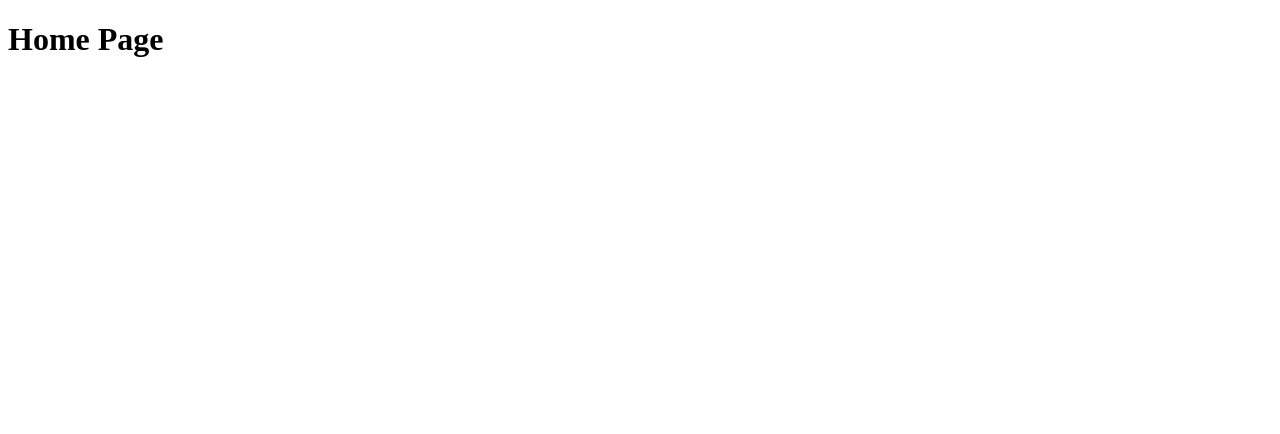
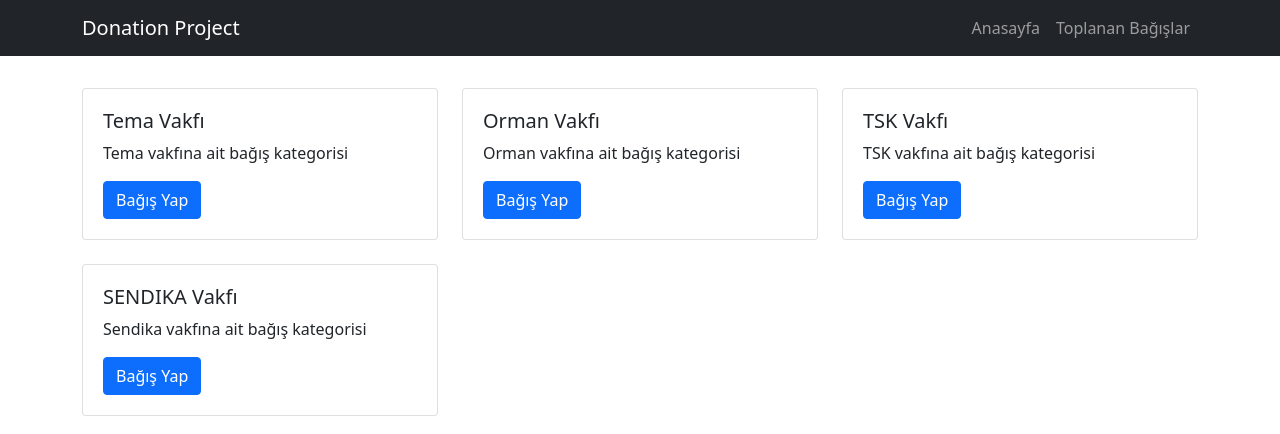
Before and after one commit to codeunlu/donation-project, a React (Create React App) app: page / in a window 1280 px wide. Shown: the top 434 px of the page. Built offline with nearby package versions, Linux system fonts and the light colour scheme; data requests are answered from the project's data file.

Commit message:
Anasayfa da kategoriler listelendi ve yönlendirme yapıldı.

```diff
--- a/backend/db.json
+++ b/backend/db.json
@@ -1,6 +1,11 @@
 {
   "users": [
-      { "id": 1, "name": "Mustafa", "surname": "ÜNLÜ", "email": "mstf_unlu@hotmail.com", "password": "123456" }
+    {
+      "id": 1,
+      "name": "Mustafa",
+      "surname": "ÜNLÜ",
+      "email": "mstf_unlu@hotmail.com"
+    }
   ],
   "donations": [
     {
@@ -13,9 +18,24 @@
   ],
   "donation_category": [
     {
-            "id" : 1,
+      "id": 1,
       "title": "Tema Vakfı",
       "description": "Tema vakfına ait bağış kategorisi"
+    },
+    {
+      "id": 2,
+      "title": "Orman Vakfı",
+      "description": "Orman vakfına ait bağış kategorisi"
+    },
+    {
+      "id": 3,
+      "title": "TSK Vakfı",
+      "description": "TSK vakfına ait bağış kategorisi"
+    },
+    {
+      "id": 4,
+      "title": "SENDIKA Vakfı",
+      "description": "Sendika vakfına ait bağış kategorisi"
     }
   ]
 }
--- a/package.json
+++ b/package.json
@@ -7,8 +7,10 @@
     "@testing-library/react": "^13.3.0",
     "@testing-library/user-event": "^13.5.0",
     "axios": "^0.27.2",
+    "bootstrap": "^5.1.3",
     "json-server": "^0.17.0",
     "react": "^18.1.0",
+    "react-bootstrap": "^2.4.0",
     "react-dom": "^18.1.0",
     "react-router-dom": "6",
     "react-scripts": "5.0.1",
--- a/src/App.js
+++ b/src/App.js
@@ -1,8 +1,15 @@
-import Router from "./router"
+import Router from "./router";
+import "bootstrap/dist/css/bootstrap.min.css";
+import NavbarItem from "./components/Navbar";
+import { Container } from "react-bootstrap";
+
 function App() {
   return (
     <div className="App">
+      <NavbarItem />
+      <Container>
         <Router />
+      </Container>
     </div>
   );
 }
--- /dev/null
+++ b/src/api/API.js
@@ -0,0 +1,6 @@
+import axios from "axios";
+
+export const API = axios.create({
+    baseURL: "http://localhost:3000/",
+    timeout: 1000,
+});
--- /dev/null
+++ b/src/components/DonationItem.js
@@ -0,0 +1,19 @@
+import React from "react";
+import { Card, Button, Col } from "react-bootstrap";
+import { Link } from "react-router-dom";
+
+function DonationItem({ id,title, description }) {
+  return (
+    <Col>
+      <Card className="p-1">
+        <Card.Body>
+          <Card.Title>{title}</Card.Title>
+          <Card.Text>{description}</Card.Text>
+          <Link to={`/donation/`+id}><Button variant="primary">Bağış Yap</Button></Link>
+        </Card.Body>
+      </Card>
+    </Col>
+  );
+}
+
+export default DonationItem;
--- /dev/null
+++ b/src/components/ErrorToast.js
@@ -0,0 +1,11 @@
+import { Alert } from "react-bootstrap";
+
+function ErrorToast(msg) {
+  return (
+    <Alert key="danger" variant="danger">
+      {msg}
+    </Alert>
+  );
+}
+
+export default ErrorToast;
--- /dev/null
+++ b/src/components/Loading.js
@@ -0,0 +1,10 @@
+import { Spinner } from "react-bootstrap";
+
+function Loading() {
+  return (
+    <Spinner animation="border" role="status">
+      <span className="visually-hidden">Loading...</span>
+    </Spinner>
+  );
+}
+export default Loading;
--- /dev/null
+++ b/src/components/Navbar.js
@@ -0,0 +1,18 @@
+import React from "react";
+import { Navbar, Nav, Container } from "react-bootstrap";
+
+function NavbarItem() {
+  return (
+    <Navbar bg="dark" variant="dark">
+      <Container>
+        <Navbar.Brand href="#home">Donation Project</Navbar.Brand>
+        <Nav className="justify-content-end">
+         <Nav.Link to="/">Anasayfa</Nav.Link>
+         <Nav.Link to="/">Toplanan Bağışlar</Nav.Link>
+        </Nav>
+      </Container>
+    </Navbar>
+  );
+}
+
+export default NavbarItem;
--- /dev/null
+++ b/src/hooks/useAxiosGet.js
@@ -0,0 +1,21 @@
+import { useState, useEffect } from "react";
+import {API} from "../api/API";
+
+export const useAxiosGet = (url) => {
+  const [data, setData] = useState([]);
+  const [error, setError] = useState("");
+  const [loaded, setLoaded] = useState(false);
+  useEffect(() => {
+    (async () => {
+      try {
+        const response = await API.get(url);
+        setData(response.data);
+      } catch (error) {
+        setError(error.message);
+      } finally {
+        setLoaded(true);
+      }
+    })();
+  }, []);
+  return { data, error, loaded };
+};
--- a/src/pages/HomePage.js
+++ b/src/pages/HomePage.js
@@ -1,9 +1,29 @@
 import React from "react";
+import DonationItem from "../components/DonationItem";
+import { useAxiosGet } from "../hooks/useAxiosGet";
+import Loading from "../components/Loading";
+import ErrorToast from "../components/ErrorToast";
+import { Row } from "react-bootstrap";
 
 function HomePage() {
-    return (
-        <h1>Home Page</h1>
-    );
+  const { data, error, loading } = useAxiosGet(`donation_category`);
+
+  return (
+    <>
+      {loading && <Loading />}
+      {error && <ErrorToast msg={error} />}
+      <Row xs={1} md={3} className="g-4 mt-2">
+        {data.map((category) => (
+          <DonationItem
+            id={category.id}
+            key={category.title}
+            title={category.title}
+            description={category.description}
+          />
+        ))}
+      </Row>
+    </>
+  );
 }
 
 export default HomePage;
```
Also changed, not shown: src/hooks/useAxiosPost.js (added, +21 -0 lines), 2 other files (tests, documents, lock files or other folders). Lines whose indentation alone changed are shown as unchanged.
